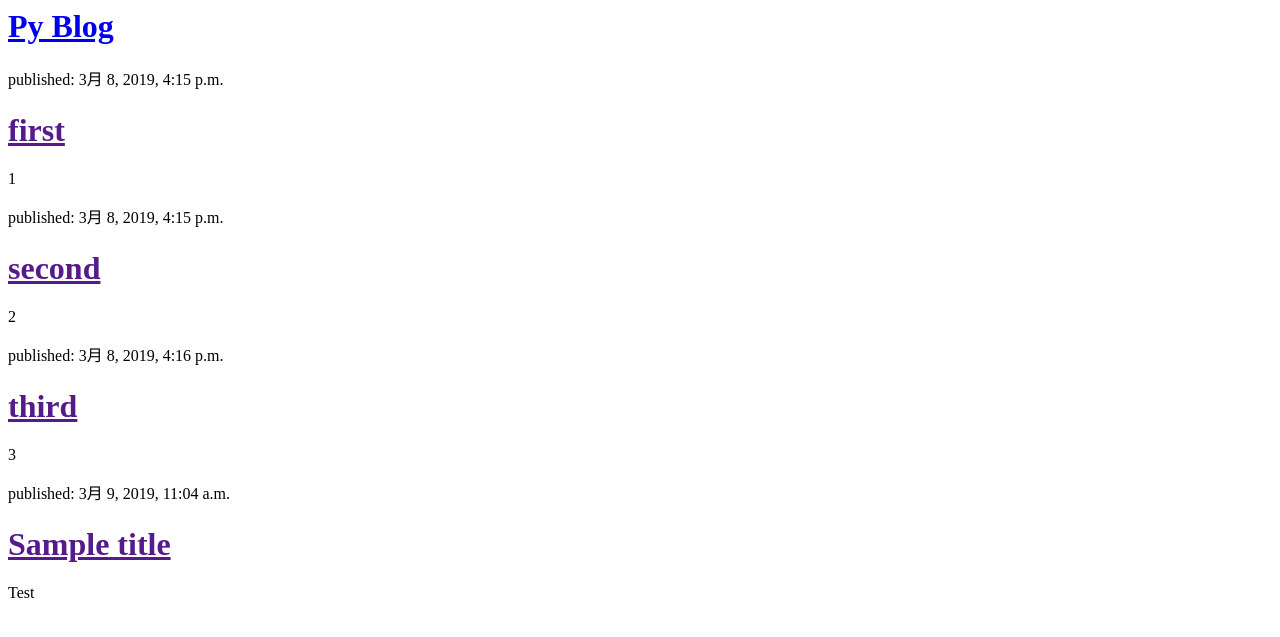
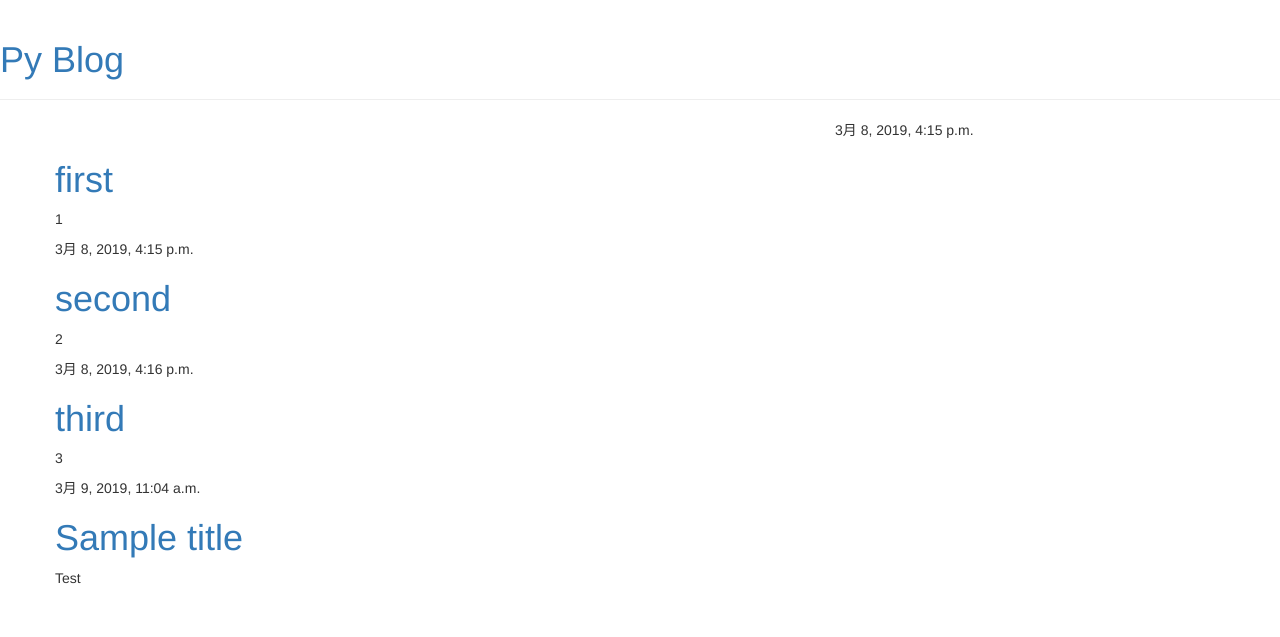
Before and after one commit to hibiking89/py-blog, a Django app: page / in a window 1280 px wide. Shown: the top 637 px of the page. Run offline with Django 3.2, Linux system fonts and the light colour scheme; data comes from the database, SQL or seed files in the repository; some libraries are stand-ins or nearby versions.

Commit message:
Added view and template for detailed blog post as well as CSS for the site.

```diff
--- /dev/null
+++ b/blog/templates/blog/base.html
@@ -0,0 +1,23 @@
+{% load static %}
+<html>
+    <head>
+        <title>Py Blog</title>
+        <link rel="stylesheet" href="//maxcdn.bootstrapcdn.com/bootstrap/3.2.0/css/bootstrap.min.css">
+        <link rel="stylesheet" href="//maxcdn.bootstrapcdn.com/bootstrap/3.2.0/css/bootstrap-theme.min.css">
+        <link rel="stylesheet" href="{% static 'css/blog.css' %}">
+    </head>
+    <body>
+        <div class="page-header">
+            <h1><a href="/">Py Blog</a></h1>
+        </div>
+
+        <div class="content container">
+            <div class="row">
+                <div class="col-md-8"></div>
+                    {% block content %}
+                    {% endblock %}
+                </div>
+            </div>
+        </div>
+    </body>
+</html>
--- a/blog/templates/blog/post_list.html
+++ b/blog/templates/blog/post_list.html
@@ -1,18 +1,13 @@
-<html>
-    <head>
-        <title>Py Blog</title>
-    </head>
-    <body>
-        <div>
-            <h1><a href="/">Py Blog</a></h1>
+{% extends 'blog/base.html' %}
+
+{% block content %}
+    {% for post in posts %}
+        <div class="post">
+            <div class="date">
+                {{ post.published_date }}
+            </div>
+            <h1><a href="{% url 'post_detail' pk=post.pk %}">{{ post.title }}</a></h1>
+            <p>{{ post.text|linebreaksbr }}</p>
         </div>
-
-        {% for post in posts %}
-            <div>
-                <p>published: {{ post.published_date }}</p>
-                <h1><a href="">{{ post.title }}</a></h1>
-                <p>{{ post.text|linebreaksbr }}</p>
-            </div>
-        {% endfor %}
-    </body>
-</html>
+    {% endfor %}
+{% endblock %}
--- a/blog/urls.py
+++ b/blog/urls.py
@@ -3,4 +3,5 @@
 
 urlpatterns = [
     path('', views.post_list, name='post_list'),
+    path('post/<int:pk>/', views.post_detail, name='post_detail'),
 ]
--- a/blog/views.py
+++ b/blog/views.py
@@ -1,9 +1,14 @@
 from django.shortcuts import render
 from django.utils import timezone
 from .models import Post
+from django.shortcuts import render, get_object_or_404
 
 def post_list(request):
     posts = Post.objects.filter(published_date__lte=timezone.now()).order_by('published_date')
     return render(request, 'blog/post_list.html', {'posts': posts})
 
+def post_detail(request, pk):
+    post = get_object_or_404(Post, pk=pk)
+    return render(request, 'blog/post_detail.html', {'post': post})
+
 # Create your views here.
```
Also changed, not shown: blog/templates/blog/post_detail.html (added, +13 -0 lines).
